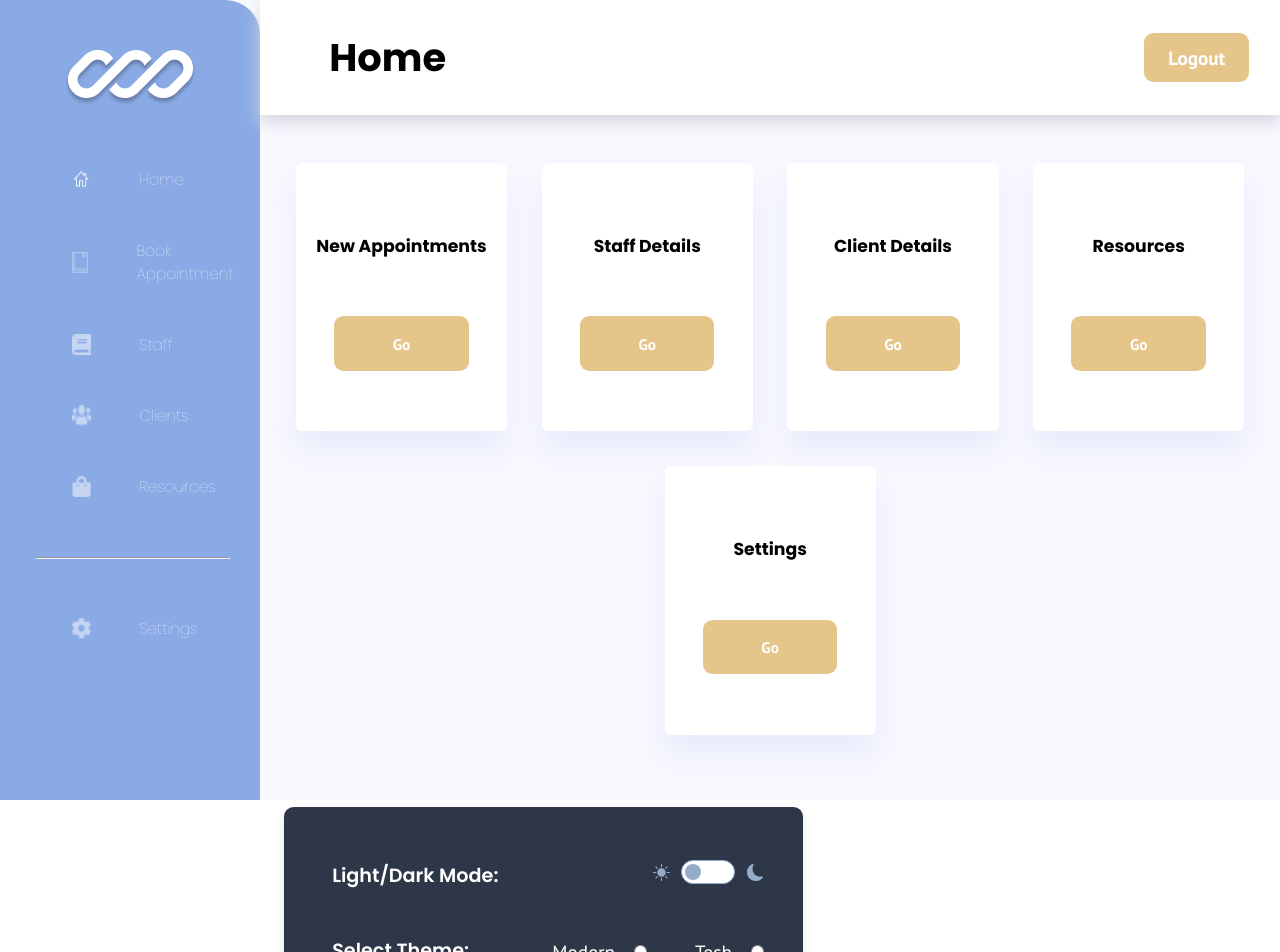
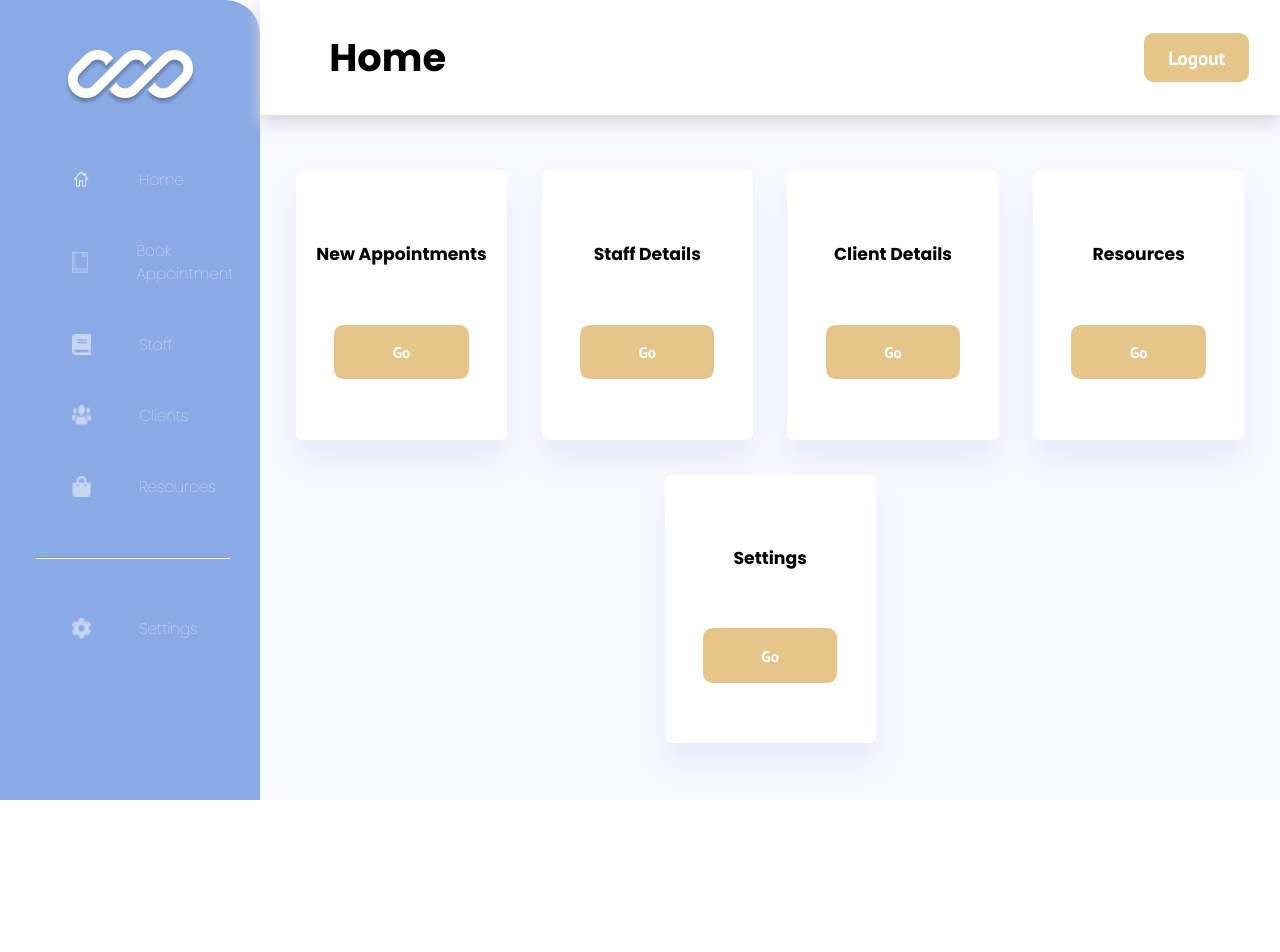
Before and after one commit to nology-tech/verde-client-project, a React (Vite) app: page /home in a window 1280 px wide. Shown: the top 952 px of the page. After the commit the page ends 800 px from the top, so only its background shows below. Built offline with nearby package versions, Linux system fonts and the light colour scheme.

Commit message:
Finished SettingCard

```diff
--- a/src/components/SettingsCard/SettingsCard.tsx
+++ b/src/components/SettingsCard/SettingsCard.tsx
@@ -76,7 +76,6 @@ const SettingsCard = ({ variant }: SettingsCardProps) => {
         <Button
           label={"Apply"}
           variant={"yellow"}
-          size={"small"}
           onClick={() => void {}}
         />
       </div>
--- a/src/pages/Home/Home.tsx
+++ b/src/pages/Home/Home.tsx
@@ -4,7 +4,6 @@ import Header from "../../components/Header/Header";
 import Button from "../../components/Button/Button";
 import NavCardList from "../../components/NavCardList/NavCardList";
 import { NavCardLabels } from "../../data/NavCardLabels";
-import SettingsCard from "../../components/SettingsCard/SettingsCard";
 import "./Home.scss";
 type HomeProps = {
   variant: "light" | "dark";
@@ -27,7 +26,6 @@ const Home = ({ variant }: HomeProps) => {
           <NavCardList labels={NavCardLabels} variant={variant} />
           <Button size="large" label="Log Out" variant="yellow" path="/login" />
         </div>
-        <SettingsCard variant="dark"/>
       </main>
     </Layout>
   );
```
